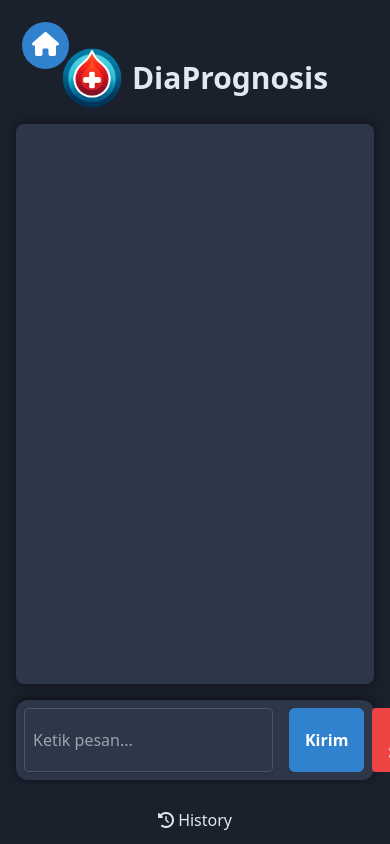
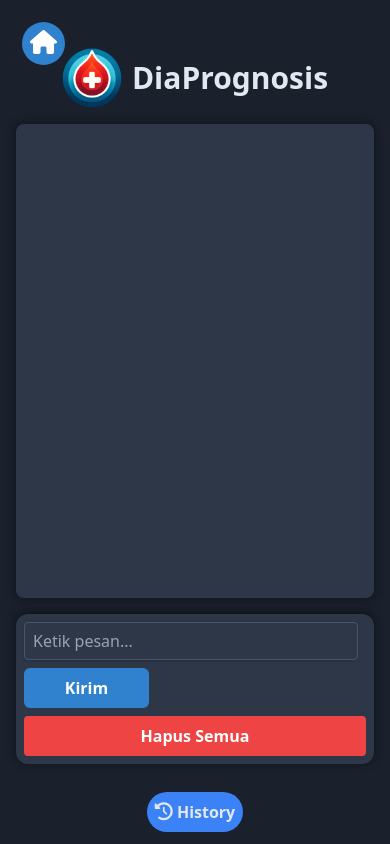
Before and after one commit to GedeOke/DiaPrognosis, a Flask app: page /chat in a window 390 px wide. Run offline with Flask 3, Linux system fonts and the light colour scheme.

Commit message:
update responsive

```diff
--- a/templates/chatV2.html
+++ b/templates/chatV2.html
@@ -1,5 +1,6 @@
 <!DOCTYPE html>
 <html lang="en">
+
 <head>
     <meta charset="UTF-8">
     <meta name="viewport" content="width=device-width, initial-scale=1.0">
@@ -9,28 +10,42 @@
     <link rel="stylesheet" href="https://cdnjs.cloudflare.com/ajax/libs/font-awesome/6.0.0-beta3/css/all.min.css">
     <link rel="sortcut icon" href="static/img/Logo_DiaPrognosis.png">
 </head>
+
 <body>
     <div class="container mx-auto mt-8 p-4 sm:p-6 md:w-2/3 lg:w-1/2">
         <div class="flex items-center justify-center mb-4">
-            <img id="logo" src="static/img/Logo_DiaPrognosis.png" alt="Logo" class="chat-icon animate__animated animate__fadeIn" style="width: 60px; height: 60px; margin-right: 10px;">
+            <img id="logo" src="static/img/Logo_DiaPrognosis.png" alt="Logo"
+                class="chat-icon animate__animated animate__fadeIn"
+                style="width: 60px; height: 60px; margin-right: 10px;">
             <h1 class="text-3xl font-bold text-center animate__animated animate__fadeIn">DiaPrognosis</h1>
         </div>
 
         <div id="chatbot" class="flex-1 bg-white p-4 rounded-lg shadow-md">
             <div id="messages" class="overflow-y-auto"></div>
         </div>
-        <div id="userInput" class="flex space-x-2 mt-4">
-            <input type="text" id="inputField" placeholder="Ketik pesan..." class="flex-grow shadow appearance-none border rounded py-2 px-3 text-gray-700 leading-tight focus:outline-none focus:shadow-outline">
-            <button id="sendButton" class="bg-blue-500 hover:bg-blue-700 text-white font-bold py-2 px-4 rounded focus:outline-none focus:shadow-outline">Kirim</button>
-            <button id="deleteButton" class="bg-red-500 hover:bg-red-700 text-white font-bold py-2 px-4 rounded focus:outline-none focus:shadow-outline">Hapus Semua</button>
+        <div id="userInput" class="flex flex-col sm:flex-row sm:space-x-2 mt-4">
+            <input type="text" id="inputField" placeholder="Ketik pesan..."
+                class="flex-grow shadow appearance-none border rounded py-2 px-3 text-gray-700 leading-tight focus:outline-none focus:shadow-outline">
+            <button id="sendButton"
+                class="bg-blue-500 hover:bg-blue-700 text-white font-bold py-2 px-4 rounded mt-2 sm:mt-0 sm:w-auto">Kirim</button>
+            <button id="deleteButton"
+                class="bg-red-500 hover:bg-red-700 text-white font-bold py-2 px-4 rounded mt-2 sm:mt-0 sm:w-auto">Hapus
+                Semua</button>
         </div>
     </div>
-    <button class="back-button m-3" onclick="goToHome()">
-        <i class="fas fa-home"></i>
+    <button
+        class="back-button m-3 p-2 md:p-3 rounded-full focus:outline-none focus:ring-2 focus:ring-gray-400"
+        onclick="goToHome()">
+        <i class="fas fa-home text-lg md:text-xl"></i>
     </button>
-    <button class="history-button m-3" onclick="goToHistory()">
-        <i class="fas fa-history"></i> History
-    </button>
+
+    <div class="flex justify-center mt">
+        <button class="history-button m-3 p-2 md:p-3 rounded-full bg-blue-500 hover:bg-blue-700 font-bold rounded focus:outline-none focus:ring-2 focus:ring-gray-400" onclick="goToHistory()">
+            <i class="fas fa-history text-lg md:text-xl"></i>
+            History
+        </button>
+    </div>
+
     <script>
         function goToHome() {
             window.location.href = "/";
@@ -41,4 +56,5 @@
     </script>
     <script type="module" src="/static/js/chat.js"></script>
 </body>
+
 </html>
--- a/templates/chat_history.html
+++ b/templates/chat_history.html
@@ -33,7 +33,7 @@
                 {% endfor %}
             </div>
         </div>
-        <button type="button" class="w-full flex items-center justify-center w-1/2 px-5 py-2 text-sm text-gray-700 transition-colors duration-200 bg-white border border-gray-300 rounded-lg gap-x-2 sm:w-auto hover:bg-gray-100 dark:hover:bg-gray-700 dark:bg-gray-800 dark:text-gray-200 dark:border-gray-700" onclick="goToChat()">
+        <button type="button" class="w-full flex items-center justify-center w-1/2 px-5 py-2 text-sm text-white-700 transition-colors duration-200 bg-blue-500 hover:bg-blue-700 rounded-lg gap-x-2 sm:w-auto hover:bg-gray-100 dark:hover:bg-gray-700 dark:bg-gray-800 dark:text-gray-200 dark:border-gray-700" onclick="goToChat()">
             <svg class="w-5 h-5 rtl:rotate-180" xmlns="http://www.w3.org/2000/svg" fill="none" viewBox="0 0 24 24" stroke-width="1.5" stroke="currentColor">
                 <path stroke-linecap="round" stroke-linejoin="round" d="M6.75 15.75L3 12m0 0l3.75-3.75M3 12h18" />
             </svg>
```
Also changed, not shown: templates/index.html (+4 -4 lines).
